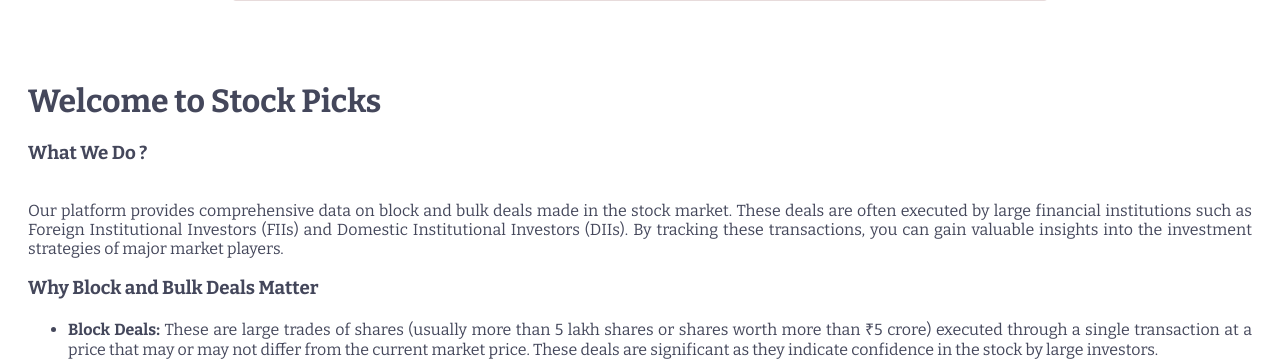
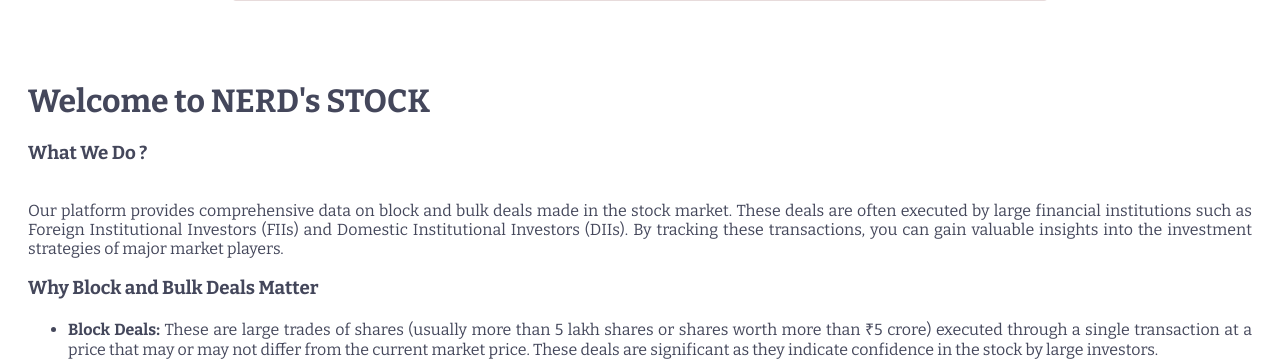
Before and after one commit to rithinprem/Nerd-stock, a Flask app: template templates/index.html in a window 1280 px wide. Shown: the part 175-535 px from the top of the page. Run offline with Flask 3, Linux system fonts and the light colour scheme; the template is opened without the code that fills it, so the values that code supplies are empty.

Commit message:
fixed name error in home page

```diff
--- a/templates/index.html
+++ b/templates/index.html
@@ -192,7 +192,7 @@
             </div>
         </div>
         <div class="explain_terms" style="margin-top: 60px;">
-            <h1> Welcome to Stock Picks </h1>
+            <h1> Welcome to NERD's STOCK   </h1>
 
             <h3>What We Do ?</h3>
             <br>
@@ -210,7 +210,7 @@
                     market price. These deals are significant as they indicate confidence in the stock by large
                     investors.
                 </li><br>
-                <li><b>Bulk Deals:</b>v These involve a minimum of 0.5% of a company's equity shares being traded in a
+                <li><b>Bulk Deals:</b> These involve a minimum of 0.5% of a company's equity shares being traded in a
                     single or
                     multiple transactions within a trading day. These transactions, when reported, signal substantial
                     buying or
```
